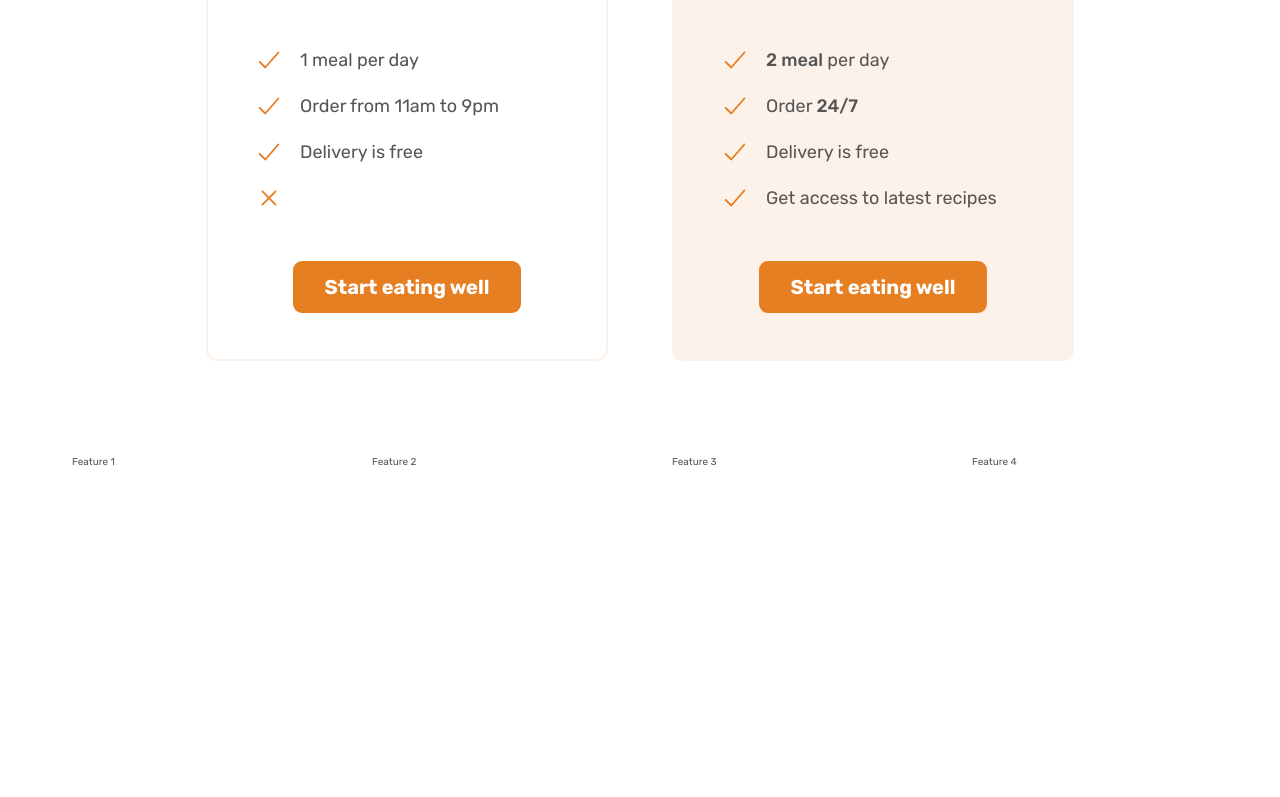
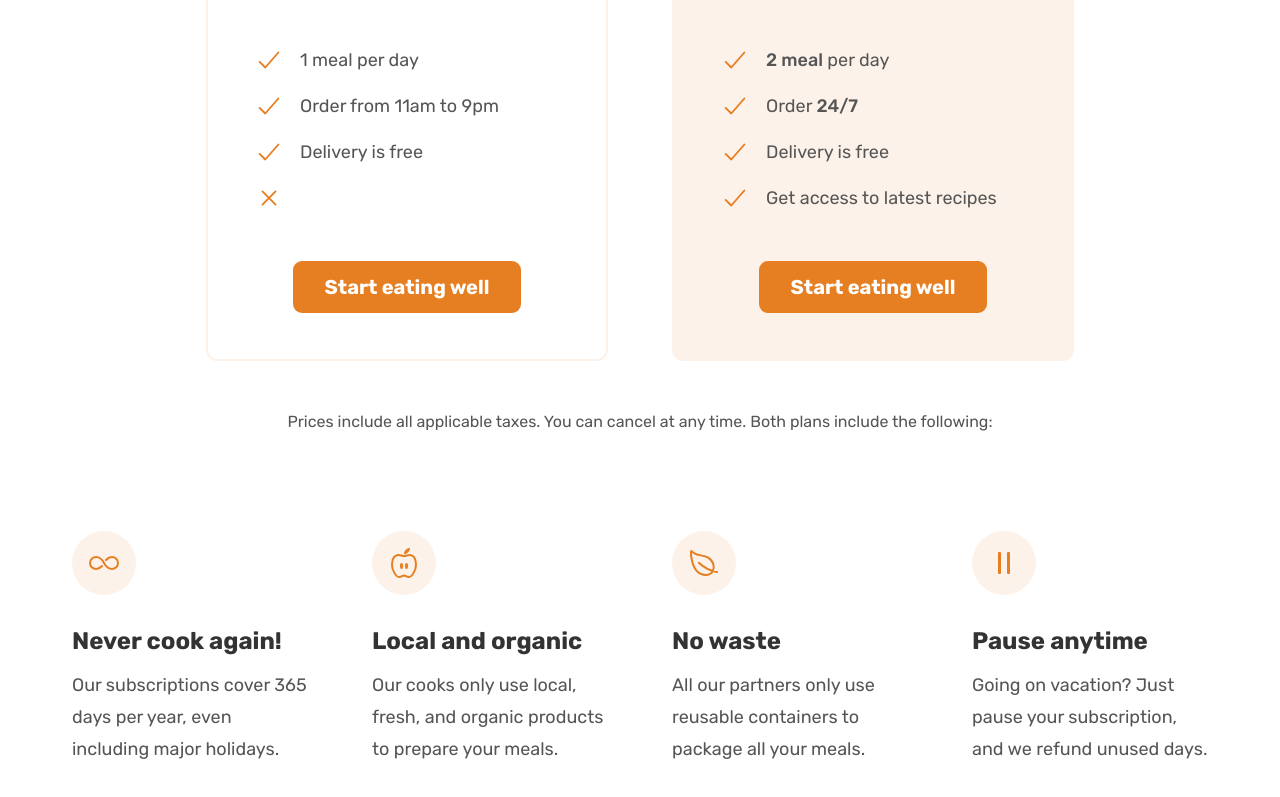
Before and after one commit to chiknweb/07-Omnifood-Desktop, a plain HTML site: page index.html in a window 1280 px wide. Shown: the part 5091-5888 px from the top of the page. Before the commit the page ends 5654 px from the top, so only its background shows below. Drawn offline with nearby package versions, Linux system fonts and the light colour scheme.

Commit message:
building the features

```diff
--- a/css/general.css
+++ b/css/general.css
@@ -85,7 +85,7 @@ body {
   display: grid;
   column-gap: 6.4rem;
   row-gap: 9.6rem;
-  grid-template-columns: repeat(2, 1fr);
+  /* grid-template-columns: repeat(2, 1fr); */
 
   /* margin-bottom: 9.6rem; */
 }
--- a/css/style.css
+++ b/css/style.css
@@ -425,3 +425,29 @@
   text-align: center;
   margin-top: 4.8rem;
 }
+
+.plan-details {
+  font-size: 1.6rem;
+  line-height: 1.6;
+  text-align: center;
+}
+
+.feature-icon {
+  color: #e67e22;
+  background-color: #fdf2e9;
+  height: 3.2rem;
+  width: 3.2rem;
+  margin-bottom: 3.2rem;
+  padding: 1.6rem;
+  border-radius: 50%;
+}
+.feature-title {
+  font-size: 2.4rem;
+  color: #333;
+  font-weight: 700;
+  margin-bottom: 1.6rem;
+}
+.feature-text {
+  font-size: 1.8rem;
+  line-height: 1.8;
+}
--- a/index.html
+++ b/index.html
@@ -88,7 +88,7 @@
           </h2>
         </div>
 
-        <div class="container grid grid--2--cols grid--center-v">
+        <div class="container grid grid--2-cols grid--center-v">
           <!-- Step 01 -->
           <div class="step-text-box">
             <p class="step-number">01</p>
@@ -391,7 +391,7 @@
           <h2 class="heading-secondary">Eat well without breaking the bank</h2>
         </div>
 
-        <div class="container grid grid--2-cols">
+        <div class="container grid grid--2-cols margin-bottom-md">
           <div class="pricing-plan pricing--plan-starter">
             <header class="plan-header">
               <p class="plan-name">Starter</p>
@@ -451,11 +451,46 @@
           </div>
         </div>
 
+        <div class="container grid">
+          <aside class="plan-details">
+            Prices include all applicable taxes. You can cancel at any time.
+            Both plans include the following:
+          </aside>
+        </div>
+
         <div class="container grid grid--4-cols">
-          <div class="feature">Feature 1</div>
-          <div class="feature">Feature 2</div>
-          <div class="feature">Feature 3</div>
-          <div class="feature">Feature 4</div>
+          <div class="feature">
+            <ion-icon class="feature-icon" name="infinite-outline"></ion-icon>
+            <p class="feature-title">Never cook again!</p>
+            <p class="feature-text">
+              Our subscriptions cover 365 days per year, even including major
+              holidays.
+            </p>
+          </div>
+          <div class="feature">
+            <ion-icon class="feature-icon" name="nutrition-outline"></ion-icon>
+            <p class="feature-title">Local and organic</p>
+            <p class="feature-text">
+              Our cooks only use local, fresh, and organic products to prepare
+              your meals.
+            </p>
+          </div>
+          <div class="feature">
+            <ion-icon class="feature-icon" name="leaf-outline"></ion-icon>
+            <p class="feature-title">No waste</p>
+            <p class="feature-text">
+              All our partners only use reusable containers to package all your
+              meals.
+            </p>
+          </div>
+          <div class="feature">
+            <ion-icon class="feature-icon" name="pause-outline"></ion-icon>
+            <p class="feature-title">Pause anytime</p>
+            <p class="feature-text">
+              Going on vacation? Just pause your subscription, and we refund
+              unused days.
+            </p>
+          </div>
         </div>
       </section>
     </main>
```
